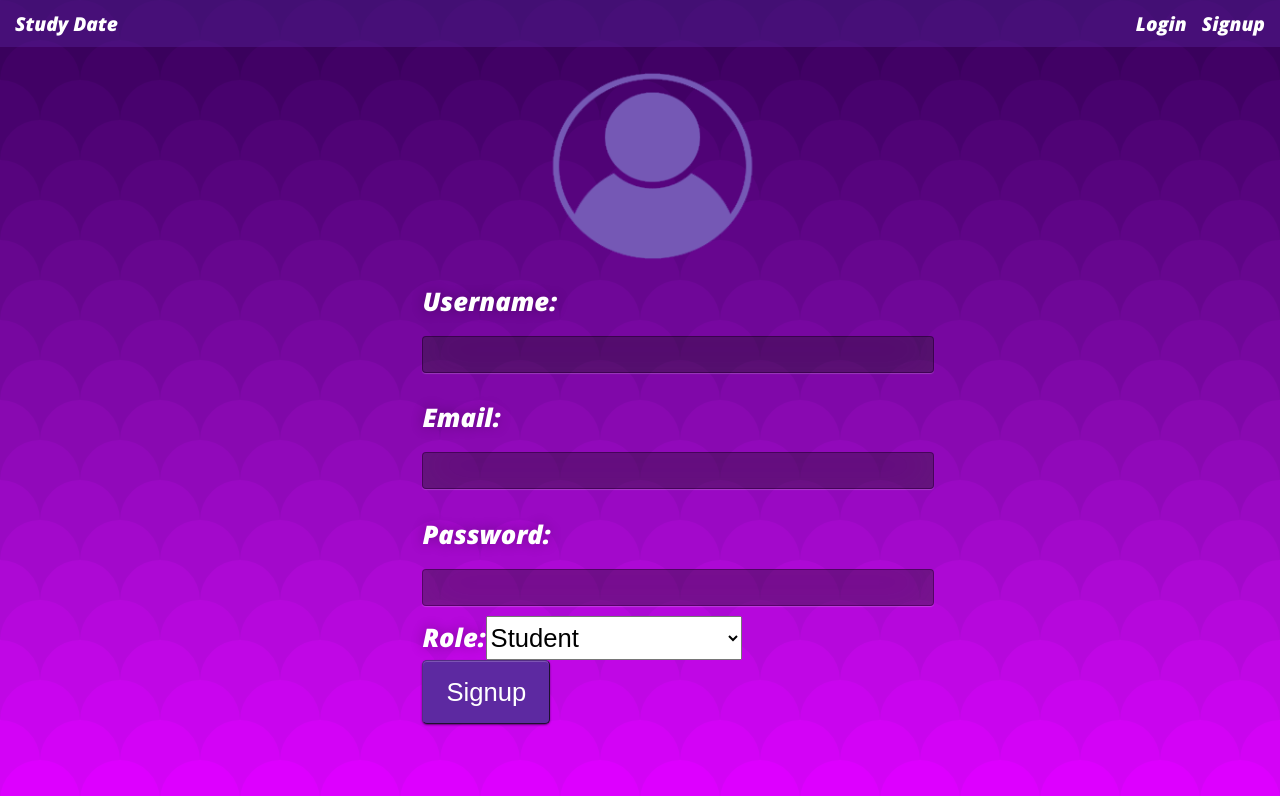
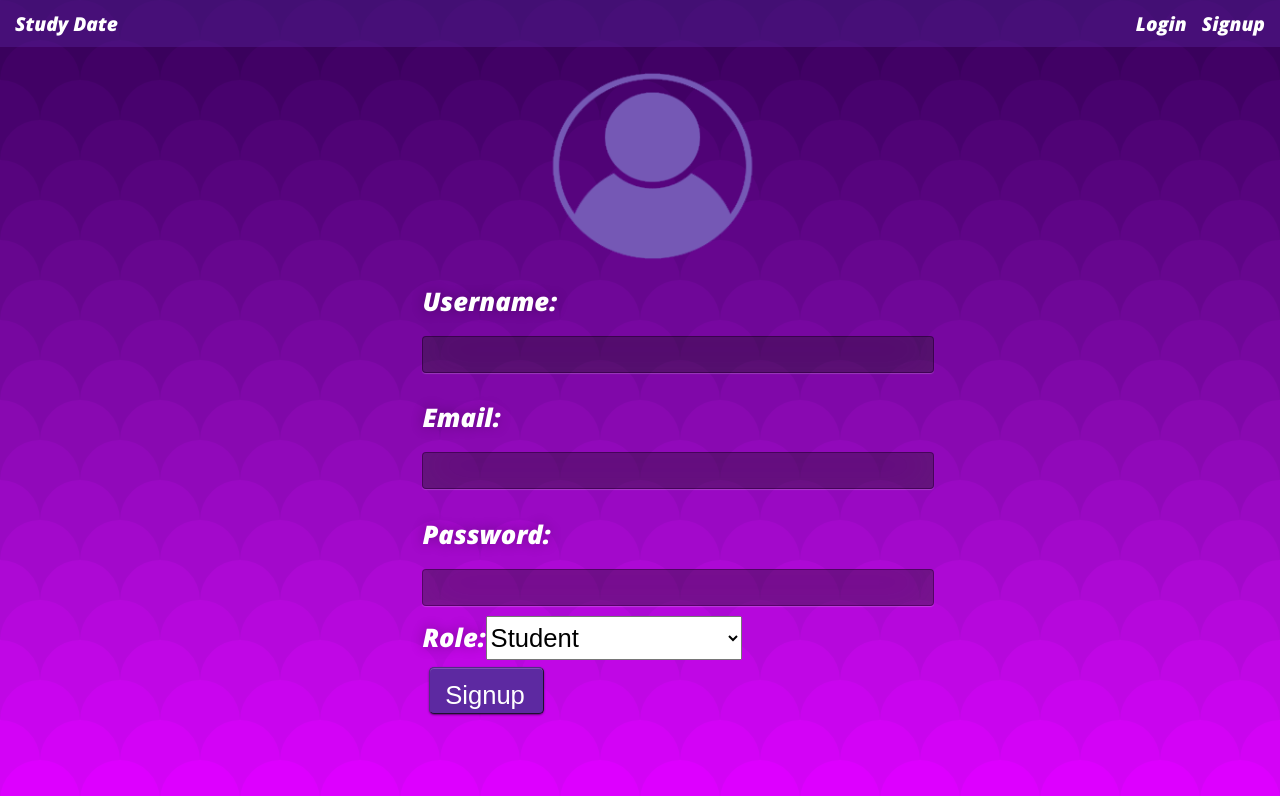
Before and after one commit to osdc/codejam, a React (Create React App) app in the folder flashy-fries/: page /signup in a window 1280 px wide. Shown: the top 796 px of the page. Built offline with nearby package versions, Linux system fonts and the light colour scheme; no server answers; a web font is replaced by a local one.

Commit message:
bugs fixed

```diff
--- a/flashy-fries/src/components/Dashboard/Dashboard.css
+++ b/flashy-fries/src/components/Dashboard/Dashboard.css
@@ -87,13 +87,38 @@ body {
 
   border-color: #522d83;
 
-  height: 5vw;
+  height: 3.7vw;
 
-  width: 10vw;
+  width: 9vw;
 
   font: bold px arial, sans-serif;
 
   text-shadow: none;
 
   margin-bottom: 15px;
+  margin-left: 0.5vw;
+  padding-bottom: 1.5vw;
+  margin-top: 0.5vw;
 }
+ .edit
+{
+  background:#975ee0;
+
+  color: white;
+
+  border-style: outset;
+
+
+
+  height: 3.7vw;
+
+  width: 9vw;
+
+  font: bold px arial, sans-serif;
+
+  text-shadow: none;
+
+  margin-bottom: 15px;
+
+
+}
--- a/flashy-fries/src/components/Dashboard/Dashboard.js
+++ b/flashy-fries/src/components/Dashboard/Dashboard.js
@@ -138,7 +138,7 @@ function Dashboard() {
           <>
             {`Join meeting: ${meetLink}`}
             <a href={meetLink} className="btn" onClick={updateMeetingStatus}>
-              Join
+              <h3>Join</h3>
             </a>
           </>
         ) : null}
@@ -148,11 +148,11 @@ function Dashboard() {
           <form onSubmit={handleSubmit(onSubmit)}>
             <div className="select">
               <label className="container">
-                One
+                Trignometry
                 <input
                   type="checkbox"
                   name="topic"
-                  value="one"
+                  value="Trignometry"
                   ref={register}
                 />
                 <span className="checkmark"></span>
@@ -160,11 +160,11 @@ function Dashboard() {
             </div>
             <div>
               <label className="container">
-                Two
+              Carbon and its compounds
                 <input
                   type="checkbox"
                   name="topic"
-                  value="two"
+                  value="Carbon and its compounds"
                   ref={register}
                 />
                 <span className="checkmark"></span>
@@ -172,11 +172,11 @@ function Dashboard() {
             </div>
             <div>
               <label className="container">
-                Three
+              The Rise of Nationalism in Europe
                 <input
                   type="checkbox"
                   name="topic"
-                  value="three"
+                  value="The Rise of Nationalism in Europe"
                   ref={register}
                 />
                 <span className="checkmark"></span>
@@ -184,11 +184,11 @@ function Dashboard() {
             </div>
             <div>
               <label className="container">
-                Four
+              Magnetic Effects of Electric Current
                 <input
                   type="checkbox"
                   name="topic"
-                  value="four"
+                  value="Magnetic Effects of Electric Current"
                   ref={register}
                 />
                 <span className="checkmark"></span>
@@ -218,7 +218,7 @@ function Dashboard() {
           })}
         </ul>
       )}
-      <button className="btn" onClick={() => setIsEditing((value) => !value)}>
+      <button className="btn edit" onClick={() => setIsEditing((value) => !value)}>
         {isEditing ? "Cancel" : "Edit"}
       </button>
     </div>
--- a/flashy-fries/src/components/Signup/Signup.css
+++ b/flashy-fries/src/components/Signup/Signup.css
@@ -32,17 +32,13 @@
   background-repeat: repeat-x;
   filter: progid:dximagetransform.microsoft.gradient(startColorstr=#ffffff, endColorstr=#e6e6e6, GradientType=0);
   border-color: #e6e6e6 #e6e6e6 #e6e6e6;
-  border-color: rgba(0, 0, 0, 0.1) rgba(0, 0, 0, 0.1) rgba(0, 0, 0, 0.25);
-  border: 1px solid #e6e6e6;
+
+  border: 0.5px solid #e6e6e6;
   -webkit-border-radius: 4px;
   -moz-border-radius: 4px;
   border-radius: 4px;
-  -webkit-box-shadow: inset 0 1px 0 rgba(255, 255, 255, 0.2),
-    0 1px 2px rgba(0, 0, 0, 0.05);
-  -moz-box-shadow: inset 0 1px 0 rgba(255, 255, 255, 0.2),
-    0 1px 2px rgba(0, 0, 0, 0.05);
-  box-shadow: inset 0 1px 0 rgba(255, 255, 255, 0.2),
-    0 1px 2px rgba(0, 0, 0, 0.05);
+
+
   cursor: pointer;
   *margin-left: 0.3em;
 }
@@ -54,7 +50,7 @@
   background-color: #e6e6e6;
 }
 .btn-large {
-  padding: 1vw 1.4vw;
+  padding: 1vw 1.6vw 1.2vw 1.2vw;
   font-size: 2vw;
   line-height: normal;
   -webkit-border-radius: 5px;
@@ -111,7 +107,7 @@
 }
 .btn-block {
   width: 100%;
-  display: block;
+  display: block
 }
 
 * {
--- a/flashy-fries/src/components/Signup/Signup.js
+++ b/flashy-fries/src/components/Signup/Signup.js
@@ -82,6 +82,7 @@ const Signup = () => {
         >
           Signup
         </button>
+        <br/>
       </form>
     </div>
   );
```
Also changed, not shown: 1 other file (tests, documents, lock files or other folders).
